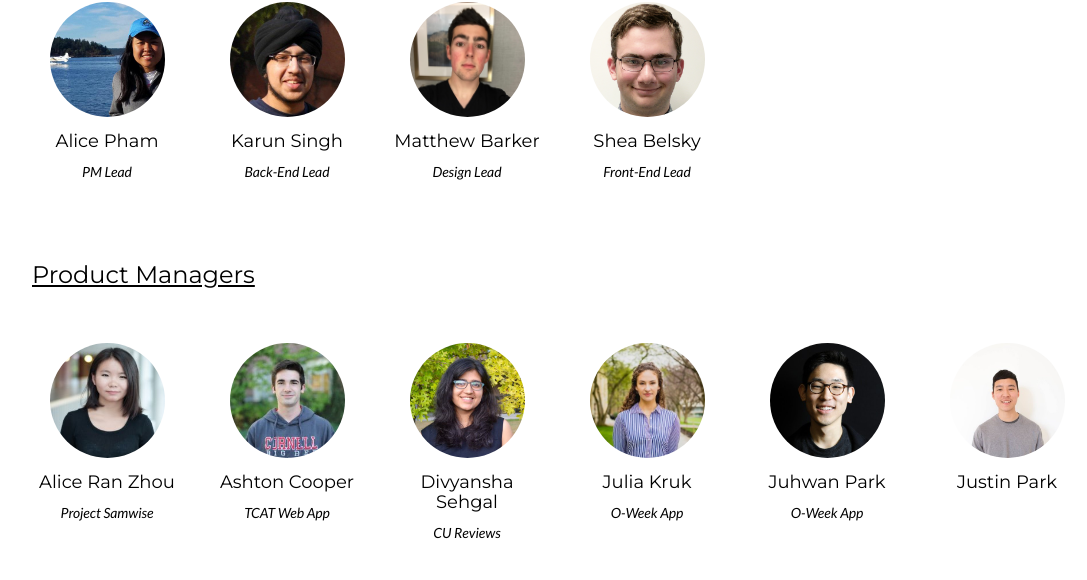
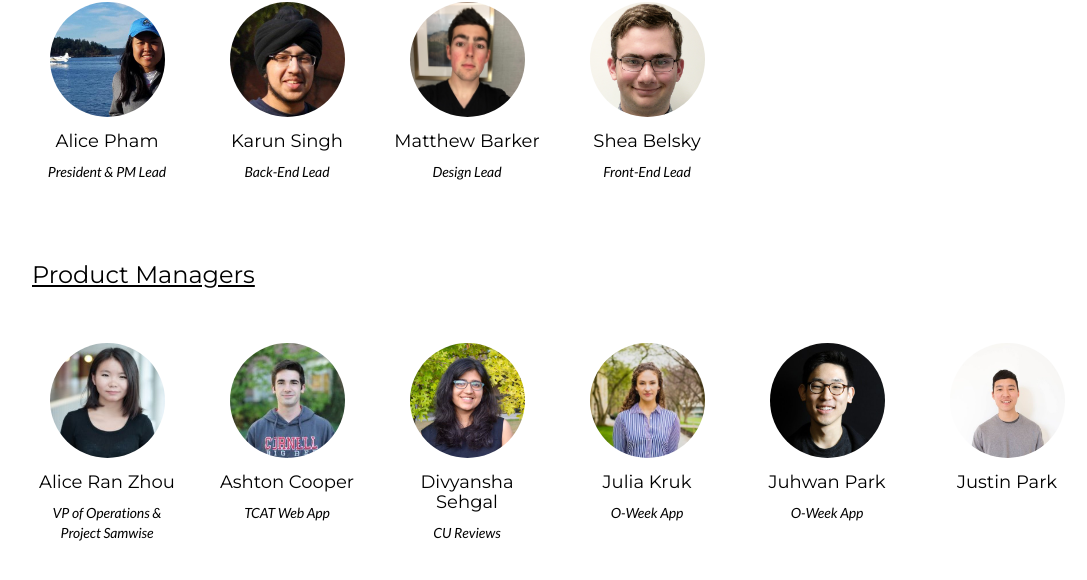
Before and after one commit to Cornell-SA-Tech/cornell-sa-tech.github.io, a website: page index.html in a window 1280 px wide. Shown: the part 3698-4278 px from the top of the page, without its empty margins (83-1170 px from the left). Drawn offline with nearby package versions, Linux system fonts and the light colour scheme.

Commit message:
title change

```diff
--- a/index.html
+++ b/index.html
@@ -334,7 +334,7 @@
                 <div class="col-lg-2 col-md-2 col-sm-4 col-xs-4 text-center">
                     <img class="img-circle" src="img/alicep.jpeg" alt="">
                     <h4 style="text-transform: none">Alice Pham</h4>
-                    <p1><i>PM Lead</i></p1>
+                    <p1><i>President & PM Lead</i></p1>
                 </div>
                 <div class="col-lg-2 col-md-2 col-sm-4 col-xs-4 text-center">
                     <img class="img-circle" src="img/karuns.jpeg" alt="">
@@ -366,7 +366,7 @@
                 <div class="col-lg-2 col-md-2 col-sm-4 col-xs-4 text-center">
                     <img class="img-circle" src="img/alicez.jpg" alt="">
                     <h4 style="text-transform: none">Alice Ran Zhou</h4>
-                    <p1><i>Project Samwise</i></p1>
+                    <p1><i>VP of Operations & Project Samwise</i></p1>
                 </div>
                 <div class="col-lg-2 col-md-2 col-sm-4 col-xs-4 text-center">
                     <img class="img-circle" src="img/ashtonc.jpg" alt="">
```
